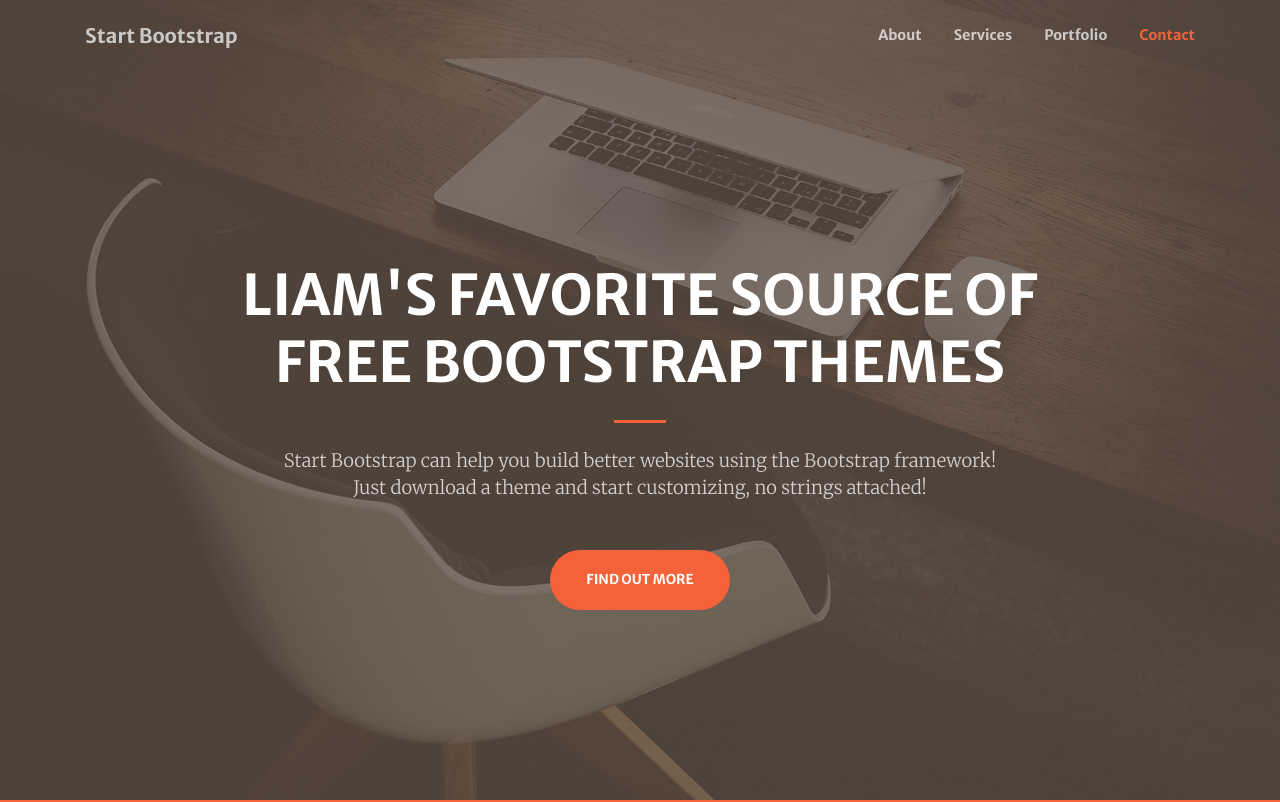
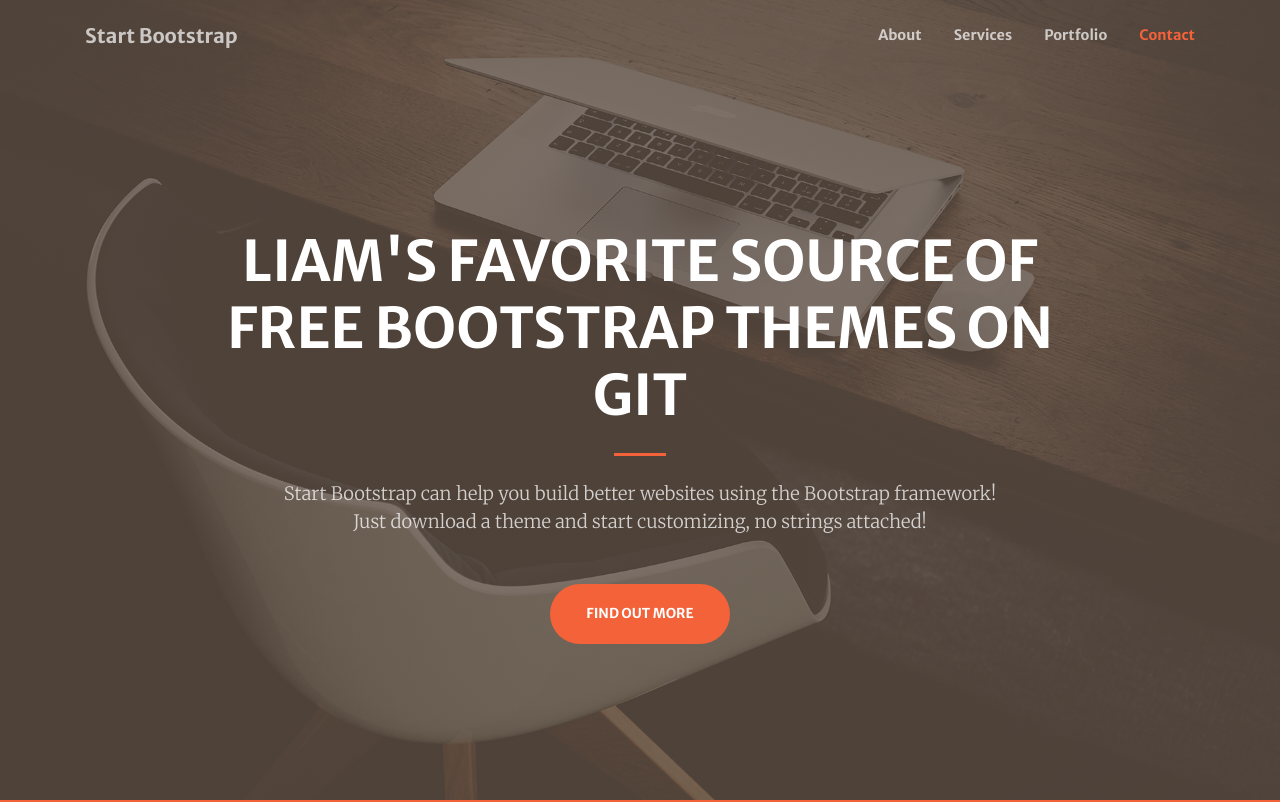
Before and after one commit to liammcmullen/bootstrap4, a website with bundled scripts: page index.html in a window 1280 px wide. Shown: the top 802 px of the page. Built offline with nearby package versions, Linux system fonts and the light colour scheme.

Commit message:
updated index.html

```diff
--- a/index.html
+++ b/index.html
@@ -58,7 +58,7 @@
     <div class="container h-100">
       <div class="row h-100 align-items-center justify-content-center text-center">
         <div class="col-lg-10 align-self-end">
-          <h1 class="text-uppercase text-white font-weight-bold">Liam's Favorite Source of Free Bootstrap Themes</h1>
+          <h1 class="text-uppercase text-white font-weight-bold">Liam's Favorite Source of Free Bootstrap Themes on git</h1>
           <hr class="divider my-4">
         </div>
         <div class="col-lg-8 align-self-baseline">
```
